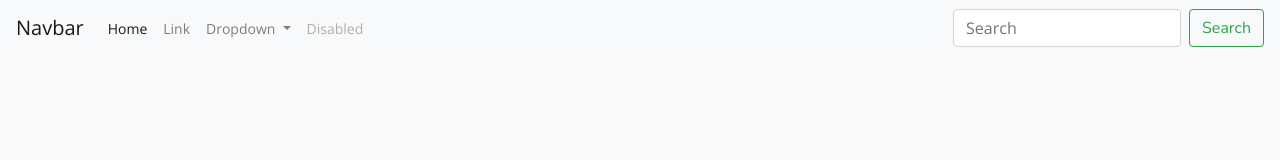
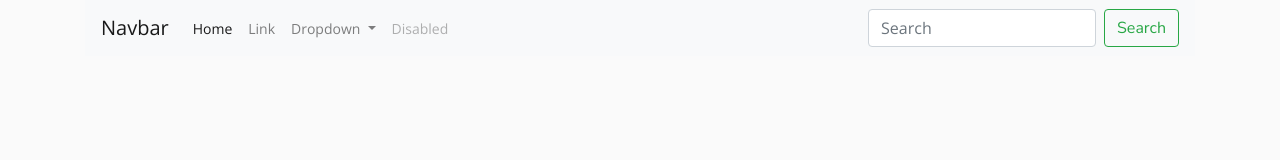
Before and after one commit to Graduation-Project-Site/Missing-People, a plain HTML site: page index.html in a window 1280 px wide. Drawn offline with nearby package versions, Linux system fonts and the light colour scheme.

Commit message:
update navbar

```diff
--- a/index.html
+++ b/index.html
@@ -17,6 +17,13 @@
     <title>Home</title>
     </head>
     <body>
+      <!-- Start Wrapper -->
+      <div id="wrapper">
+
+          <!-- Start Header -->
+          <header id="header">
+            <div class="container">
+              <!-- Navbar -->
               <nav class="navbar navbar-expand-lg navbar-light bg-light">
                 <a class="navbar-brand" href="#">Navbar</a>
                 <button class="navbar-toggler" type="button" data-toggle="collapse" data-target="#navbarSupportedContent" aria-controls="navbarSupportedContent" aria-expanded="false" aria-label="Toggle navigation">
@@ -52,6 +59,11 @@
                   </form>
                 </div>
               </nav>
+            </div>
+          </header>
+          <!-- End Header -->
+      </div>
+      <!-- End Wrapper -->
 
     <!-- jQuery first, then Popper.js, then Bootstrap JS -->
     <script src="https://code.jquery.com/jquery-3.4.1.slim.min.js" integrity="sha384-J6qa4849blE2+poT4WnyKhv5vZF5SrPo0iEjwBvKU7imGFAV0wwj1yYfoRSJoZ+n" crossorigin="anonymous"></script>
```
Lines whose indentation alone changed are shown as unchanged.
